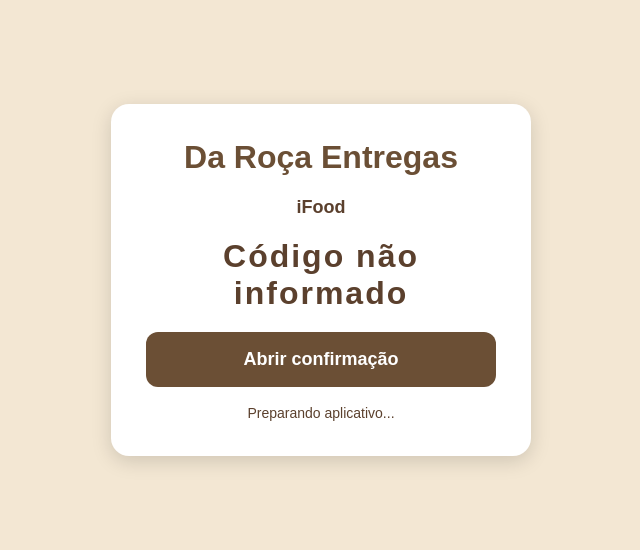
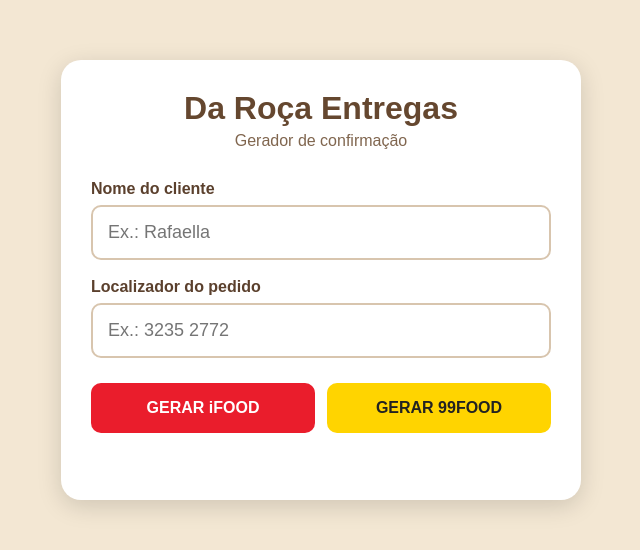
Before and after one commit to darocaapp/da-roca-entregas-99-teste, a plain HTML site: page index.html in a window 1280 px wide. Shown: the part 120-670 px from the top of the page, without its empty margins (319-959 px from the left). Drawn offline with Linux system fonts and the light colour scheme.

Commit message:
Update index.html

```diff
--- a/index.html
+++ b/index.html
@@ -2,268 +2,570 @@
 <html lang="pt-BR">
 <head>
     <meta charset="UTF-8">
-    <meta name="viewport" content="width=device-width, initial-scale=1.0">
 
-    <title>Da Roça Entregas</title>
+    <meta
+        name="viewport"
+        content="width=device-width, initial-scale=1.0"
+    >
+
+    <title>Da Roça - Gerador de Entregas</title>
 
     <style>
+
         * {
             box-sizing: border-box;
         }
 
         body {
             margin: 0;
+            min-height: 100vh;
+
             font-family: Arial, sans-serif;
+
             background: #f3e7d3;
             color: #5b402d;
 
             display: flex;
+            align-items: center;
             justify-content: center;
-            align-items: center;
 
-            min-height: 100vh;
-
-            text-align: center;
+            padding: 20px;
         }
 
-        .box {
+        .container {
+            width: 100%;
+            max-width: 520px;
+
             background: white;
 
-            padding: 35px;
+            padding: 30px;
 
-            border-radius: 18px;
-
-            width: 90%;
-            max-width: 420px;
+            border-radius: 20px;
 
             box-shadow:
-                0 5px 20px rgba(0,0,0,.15);
+                0 6px 25px rgba(0,0,0,.15);
         }
 
         h1 {
+            text-align: center;
+
             margin-top: 0;
-            color: #6b4f35;
+            margin-bottom: 5px;
+
+            color: #65472f;
         }
 
-        .plataforma {
-            font-size: 18px;
-            font-weight: bold;
+        .subtitulo {
+            text-align: center;
 
-            margin-top: 20px;
+            margin-bottom: 30px;
+
+            color: #80664f;
         }
 
-        .codigo {
-            font-size: 32px;
+        label {
+            display: block;
+
+            margin-top: 18px;
+            margin-bottom: 7px;
+
             font-weight: bold;
+        }
 
-            margin: 20px 0;
+        input {
+            width: 100%;
 
-            letter-spacing: 2px;
+            padding: 15px;
+
+            border: 2px solid #d8c5ae;
+            border-radius: 10px;
+
+            font-size: 18px;
+
+            outline: none;
+        }
+
+        input:focus {
+            border-color: #79583c;
+        }
+
+        .botoes-plataforma {
+            display: grid;
+
+            grid-template-columns:
+                1fr 1fr;
+
+            gap: 12px;
+
+            margin-top: 25px;
         }
 
         button {
-            width: 100%;
+            border: none;
 
-            padding: 17px;
+            padding: 16px;
 
-            border: 0;
-            border-radius: 12px;
+            border-radius: 10px;
 
-            background: #6b4f35;
-            color: white;
-
-            font-size: 18px;
+            font-size: 16px;
             font-weight: bold;
 
             cursor: pointer;
         }
 
-        #aviso {
-            margin-top: 18px;
-            font-size: 14px;
+        .ifood {
+            background: #ea1d2c;
+            color: white;
         }
+
+        .food99 {
+            background: #ffd400;
+            color: #222;
+        }
+
+        .resultado {
+            display: none;
+
+            margin-top: 25px;
+
+            padding-top: 25px;
+
+            border-top:
+                1px solid #e5d7c7;
+        }
+
+        .plataforma-escolhida {
+            text-align: center;
+
+            font-weight: bold;
+
+            margin-bottom: 12px;
+        }
+
+        textarea {
+            width: 100%;
+            height: 135px;
+
+            padding: 14px;
+
+            resize: none;
+
+            border: 2px solid #d8c5ae;
+            border-radius: 10px;
+
+            font-size: 15px;
+        }
+
+        .acoes {
+            display: grid;
+
+            grid-template-columns:
+                1fr 1fr;
+
+            gap: 12px;
+
+            margin-top: 12px;
+        }
+
+        .copiar {
+            background: #6b4f35;
+            color: white;
+        }
+
+        .whatsapp {
+            background: #25d366;
+            color: white;
+        }
+
+        .status {
+            min-height: 22px;
+
+            text-align: center;
+
+            margin-top: 15px;
+
+            font-weight: bold;
+        }
+
+        @media(max-width: 480px) {
+
+            .botoes-plataforma,
+            .acoes {
+                grid-template-columns: 1fr;
+            }
+
+            .container {
+                padding: 22px;
+            }
+        }
+
     </style>
 </head>
 
 <body>
 
-<div class="box">
+<div class="container">
 
     <h1>Da Roça Entregas</h1>
 
-    <div
-        class="plataforma"
-        id="plataforma">
-        Carregando...
+    <div class="subtitulo">
+        Gerador de confirmação
     </div>
 
-    <div
-        class="codigo"
-        id="codigo">
-        --------
+
+    <label for="nome">
+        Nome do cliente
+    </label>
+
+    <input
+        id="nome"
+        type="text"
+        placeholder="Ex.: Rafaella"
+        autocomplete="off"
+    >
+
+
+    <label for="codigo">
+        Localizador do pedido
+    </label>
+
+    <input
+        id="codigo"
+        type="text"
+        inputmode="numeric"
+        placeholder="Ex.: 3235 2772"
+        autocomplete="off"
+    >
+
+
+    <div class="botoes-plataforma">
+
+        <button
+            class="ifood"
+            onclick="gerar('ifood')"
+        >
+            GERAR iFOOD
+        </button>
+
+        <button
+            class="food99"
+            onclick="gerar('99')"
+        >
+            GERAR 99FOOD
+        </button>
+
     </div>
 
-    <button onclick="abrirApp()">
-        Abrir confirmação
-    </button>
 
-    <div id="aviso">
-        Preparando aplicativo...
+    <div
+        class="resultado"
+        id="resultado"
+    >
+
+        <div
+            class="plataforma-escolhida"
+            id="plataformaEscolhida"
+        ></div>
+
+        <textarea
+            id="mensagem"
+            readonly
+        ></textarea>
+
+
+        <div class="acoes">
+
+            <button
+                class="copiar"
+                onclick="copiarMensagem()"
+            >
+                COPIAR MENSAGEM
+            </button>
+
+            <button
+                class="whatsapp"
+                onclick="abrirWhatsApp()"
+            >
+                ABRIR WHATSAPP
+            </button>
+
+        </div>
+
     </div>
+
+
+    <div
+        class="status"
+        id="status"
+    ></div>
 
 </div>
 
+
 <script>
 
-    /*
-    ========================================
-    PARÂMETROS DO LINK
-    ========================================
-
-    Exemplos:
-
-    iFood:
-    ?plataforma=ifood&codigo=19840113
-
-    99Food:
-    ?plataforma=99&codigo=19840113
-    */
-
-    const params =
-        new URLSearchParams(
-            window.location.search
-        );
-
-    let codigo =
-        params.get("codigo") || "";
-
-    let plataforma =
-        params.get("plataforma") || "ifood";
+    let mensagemAtual = "";
 
 
     /*
-    REMOVE ESPAÇOS E QUALQUER
-    COISA QUE NÃO SEJA NÚMERO
+    ==========================================
+    LIMPEZA AUTOMÁTICA DO LOCALIZADOR
+    ==========================================
+
+    Se colar:
+
+    3235 2772
+
+    vira:
+
+    32352772
     */
 
-    codigo =
-        codigo.replace(/\D/g, "");
+    document
+        .getElementById("codigo")
+        .addEventListener(
+            "input",
+            function () {
+
+                this.value =
+                    this.value
+                        .replace(/\D/g, "")
+                        .slice(0, 8);
+            }
+        );
 
 
     /*
-    PADRONIZA A PLATAFORMA
+    ==========================================
+    GERAR MENSAGEM
+    ==========================================
     */
 
-    plataforma =
-        plataforma
-        .toLowerCase()
-        .trim();
+    function gerar(plataforma) {
+
+        const nome =
+            document
+                .getElementById("nome")
+                .value
+                .trim();
+
+        const codigo =
+            document
+                .getElementById("codigo")
+                .value
+                .replace(/\D/g, "")
+                .slice(0, 8);
+
+        const status =
+            document.getElementById("status");
 
 
-    /*
-    ACEITA ALGUMAS VARIAÇÕES
-    */
-
-    if (
-        plataforma === "99food" ||
-        plataforma === "99-food"
-    ) {
-        plataforma = "99";
-    }
+        status.textContent = "";
 
 
-    /*
-    MOSTRA O CÓDIGO
-    */
+        if (!nome) {
 
-    document.getElementById(
-        "codigo"
-    ).textContent =
-        codigo ||
-        "Código não informado";
+            status.textContent =
+                "Digite o nome do cliente.";
 
-
-    /*
-    MOSTRA A PLATAFORMA
-    */
-
-    if (plataforma === "99") {
-
-        document.getElementById(
-            "plataforma"
-        ).textContent =
-            "99Food";
-
-    } else {
-
-        plataforma = "ifood";
-
-        document.getElementById(
-            "plataforma"
-        ).textContent =
-            "iFood";
-    }
-
-
-    /*
-    ABRE O APLICATIVO
-    */
-
-    function abrirApp() {
-
-        if (codigo.length !== 8) {
-
-            document.getElementById(
-                "aviso"
-            ).textContent =
-                "Localizador inválido.";
+            document
+                .getElementById("nome")
+                .focus();
 
             return;
         }
 
 
-        let destino = "";
+        if (codigo.length !== 8) {
+
+            status.textContent =
+                "O localizador precisa ter 8 números.";
+
+            document
+                .getElementById("codigo")
+                .focus();
+
+            return;
+        }
 
 
-        if (plataforma === "99") {
+        let link = "";
 
-            destino =
-                "daroca://99/" +
-                codigo;
+        let nomePlataforma = "";
 
-        } else {
 
-            destino =
-                "daroca://ifood/" +
+        /*
+        ======================================
+        IFOOD
+        ======================================
+
+        Mantemos o endereço ORIGINAL
+        que já foi testado e aprovado.
+        */
+
+        if (plataforma === "ifood") {
+
+            nomePlataforma =
+                "iFood";
+
+            link =
+                "https://darocaapp.github.io/" +
+                "da-roca-entregas-apk/" +
+                "?codigo=" +
                 codigo;
         }
 
 
-        document.getElementById(
-            "aviso"
-        ).textContent =
-            "Abrindo " +
-            (
-                plataforma === "99"
-                ? "99Food..."
-                : "iFood..."
-            );
+        /*
+        ======================================
+        99FOOD
+        ======================================
+
+        Usa nosso novo projeto de teste.
+        */
+
+        if (plataforma === "99") {
+
+            nomePlataforma =
+                "99Food";
+
+            link =
+                "https://darocaapp.github.io/" +
+                "da-roca-entregas-99-teste/" +
+                "?plataforma=99&codigo=" +
+                codigo;
+        }
 
 
-        window.location.href =
-            destino;
+        mensagemAtual =
+            "🛵 ENTREGA: " +
+            nome.toUpperCase() +
+            "\n\n" +
+
+            "Confirmação " +
+            nomePlataforma +
+            ":\n" +
+
+            link;
+
+
+        document
+            .getElementById(
+                "mensagem"
+            )
+            .value =
+                mensagemAtual;
+
+
+        document
+            .getElementById(
+                "plataformaEscolhida"
+            )
+            .textContent =
+                "Plataforma: " +
+                nomePlataforma;
+
+
+        document
+            .getElementById(
+                "resultado"
+            )
+            .style.display =
+                "block";
+
+
+        status.textContent =
+            "Mensagem gerada!";
     }
 
 
     /*
-    ABRE AUTOMATICAMENTE
+    ==========================================
+    COPIAR
+    ==========================================
     */
 
-    if (codigo.length === 8) {
+    async function copiarMensagem() {
 
-        setTimeout(
-            abrirApp,
-            500
+        const status =
+            document.getElementById("status");
+
+
+        if (!mensagemAtual) {
+
+            status.textContent =
+                "Primeiro gere uma mensagem.";
+
+            return;
+        }
+
+
+        try {
+
+            await navigator
+                .clipboard
+                .writeText(
+                    mensagemAtual
+                );
+
+            status.textContent =
+                "Mensagem copiada!";
+
+        } catch (erro) {
+
+            /*
+            Método alternativo caso o navegador
+            bloqueie navigator.clipboard.
+            */
+
+            const textarea =
+                document.getElementById(
+                    "mensagem"
+                );
+
+            textarea.select();
+
+            document.execCommand(
+                "copy"
+            );
+
+            status.textContent =
+                "Mensagem copiada!";
+        }
+    }
+
+
+    /*
+    ==========================================
+    WHATSAPP
+    ==========================================
+    */
+
+    function abrirWhatsApp() {
+
+        const status =
+            document.getElementById("status");
+
+
+        if (!mensagemAtual) {
+
+            status.textContent =
+                "Primeiro gere uma mensagem.";
+
+            return;
+        }
+
+
+        const url =
+            "https://wa.me/?text=" +
+            encodeURIComponent(
+                mensagemAtual
+            );
+
+
+        window.open(
+            url,
+            "_blank"
         );
     }
 
```
